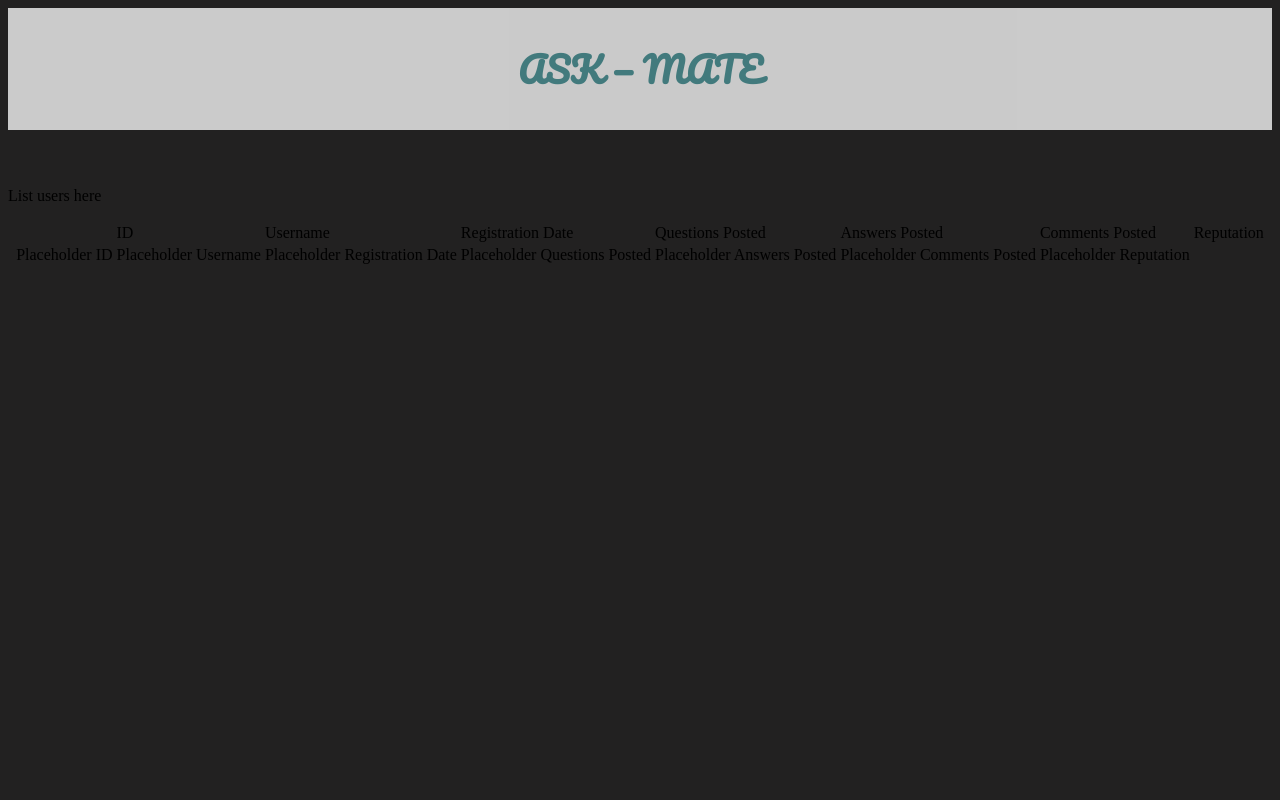
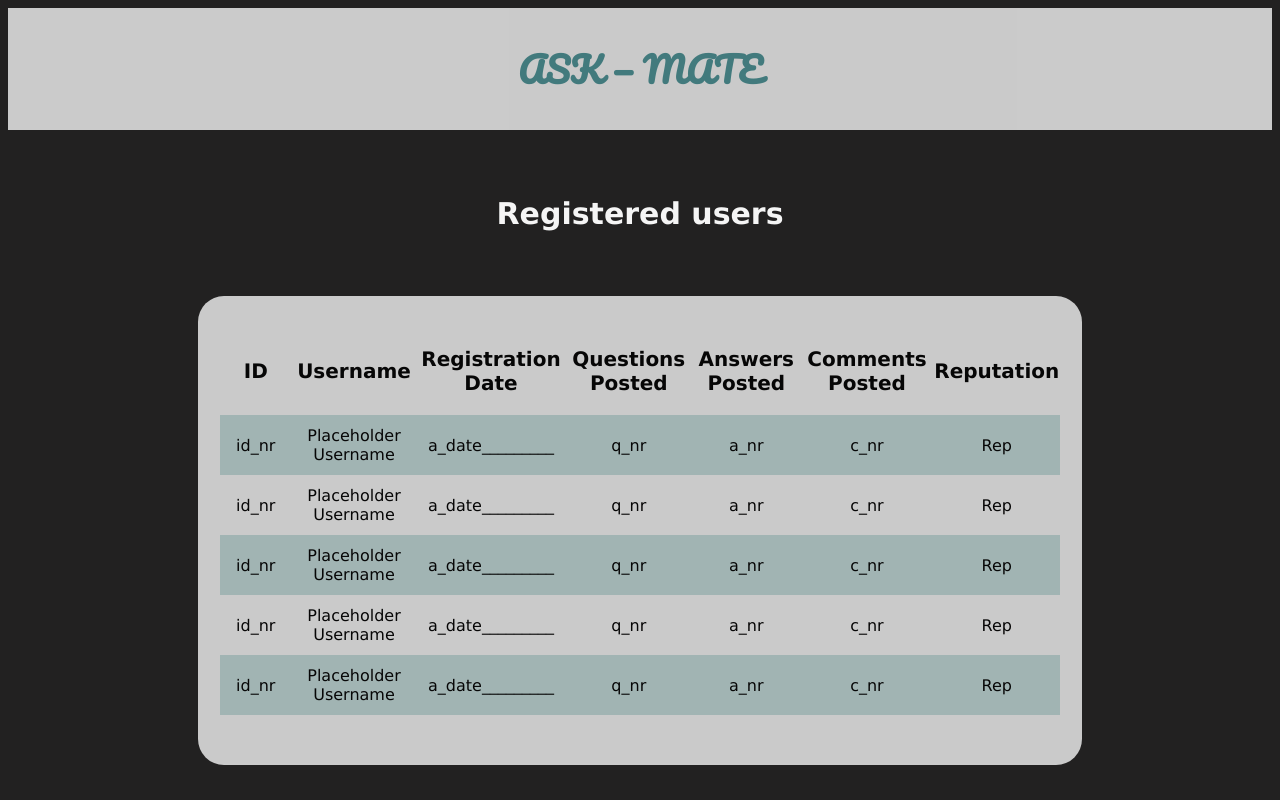
Before and after one commit to craciun-st/ask-mate-blackpatch, a Flask app: page /users in a window 1280 px wide. Run offline with Flask 2, Linux system fonts and the light colour scheme; parts of the project's set-up code (start-up, migrations or seed data) failed here and were passed over; some libraries are stand-ins or nearby versions.

Commit message:
fixed button positioning on main page + styling for the registered users page

```diff
--- a/sample_data/test.sql
+++ b/sample_data/test.sql
@@ -1 +1 @@
-select * from users
+select * from users;
--- a/static/style.css
+++ b/static/style.css
@@ -36,15 +36,15 @@ h1 {
 }
 
 label {
-    margin-left: 1140px;
+    /* margin-left: 1140px;  */
     font-size: 23px;
     font-family: Verdana, Geneva, Tahoma, sans-serif;
 }
 
 #input-background {
-    width:70px;
+    width:50px;
     margin-top: 10px;
-    padding: 3px;
+    /* padding: 3px;  */
     text-align: center;
     font-size: 25px;
     border-radius: 8px;
@@ -52,6 +52,8 @@ label {
     background-color: transparent;
     color: ivory;
     font-family: Verdana, Geneva, Tahoma, sans-serif;
+    margin-left: 45px;
+
 }
 
 table {
@@ -143,8 +145,14 @@ table {
 }
 /* ------------ LIST PAGE -----------*/
 
+#testing_table{
+    width:70%;
+}
+#td-width {
+    width: 33%;
+}
 #login-buttons {
-    margin-left: 14%;
+    width: 200px;
 }
 #sign-log {
     font-size: 20px;
@@ -153,30 +161,31 @@ table {
     color: whitesmoke;
     margin-left: 30px;
 }
+#search {
+    margin-left: 60px;
+}
+#search-button {
 
-#search-button {
     padding: 5px;
-    padding-right: 40px;
     margin-top: 10px;
-    margin-left: 1165px;
+    margin-right: 30px;
     border-radius: 6px;
     border: none;
     background-color: transparent;
     width: 10px;
 }
-/* #search-img {
-    background-image: url('https://cdn.discordapp.com/attachments/730458730331897949/775487052590088232/pngfind.com-search-logo-png-6694830.png');
-} */
 
 #search-cell {
+
     background-color: rgb(219, 219, 219);
     font-size: 20px;
     border-radius: 6px;
     font-family: Verdana, Geneva, Tahoma, sans-serif;
     width: 300px;
+    border: none;
+    margin-bottom: 15px;
 
 }
-
 #sort-by {
     font-size: 20px;
     border-radius: 6px;
@@ -742,3 +751,74 @@ table {
     font-family: Verdana, Geneva, Tahoma, sans-serif;
     margin-left: 160px;
 }
+
+/* -------------USERS PAGE----------------- */
+#registered-user-title {
+    color: whitesmoke;
+    text-align: center;
+    font-family: Verdana, Geneva, Tahoma, sans-serif;
+    font-size: 30px;
+    padding-bottom: 40px;
+}
+
+.users-table {
+    color: rgb(0, 0, 0);
+    text-align: center;
+    font-family: Verdana, Geneva, Tahoma, sans-serif;
+    padding: 20px;
+    width: 95%;
+    border-collapse: collapse;
+
+
+}
+th {
+    text-align: center;
+    height: 30px;
+    padding-bottom: 20px;
+    font-size: 20px;
+
+}
+#id-th {
+    width: 70px;
+}
+
+#user-table-row:nth-child(even) {
+    background-color: rgba(68, 150, 147, 0.295);
+
+
+}
+#user-table-row {
+    height: 60px;
+    padding-left: 20px;
+    text-align: center;
+
+}
+#users-table-background {
+    background-color: whitesmoke;
+    width: 70%;
+    padding-top: 50px;
+    padding-bottom: 50px;
+    margin: auto;
+    opacity: 0.8;
+    border-radius: 26px;
+
+
+}
+
+
+
+
+
+
+
+
+
+
+
+
+
+
+
+
+
+/* -------------TAGS PAGE----------------- */
--- a/templates/users.html
+++ b/templates/users.html
@@ -11,29 +11,71 @@
 
     <h1>ASK  — MATE</h1>
     <br>
-    <p> List users here</p>
 
-    <table>
-        <th>
-            <td>ID</td>
-            <td>Username</td>
-            <td>Registration Date</td>
-            <td>Questions Posted</td>
-            <td>Answers Posted</td>
-            <td>Comments Posted</td>
-            <td>Reputation</td>
-        </th>
-        <tr>
-            <td>Placeholder ID</td>
+    <h2 id="registered-user-title"> Registered users</h2>
+<div id="users-table-background">
+    <table class="users-table">
+        <div id="user-table-header">
+            <th id="id-th">ID</th>
+            <th>Username</th>
+            <th>Registration Date</th>
+            <th>Questions Posted</th>
+            <th>Answers Posted</th>
+            <th>Comments Posted</th>
+            <th>Reputation</th>
+        </div>
+        <tr id="user-table-row">
+            <td>id_nr</td>
             <td>Placeholder Username</td>
-            <td>Placeholder Registration Date</td>
-            <td>Placeholder Questions Posted</td>
-            <td>Placeholder Answers Posted</td>
-            <td>Placeholder Comments Posted</td>
-            <td>Placeholder Reputation</td>
+            <td>a_date_________</td>
+            <td>q_nr</td>
+            <td>a_nr</td>
+            <td>c_nr</td>
+            <td>Rep</td>
+
+        </tr>
+        <tr id="user-table-row">
+            <td>id_nr</td>
+            <td>Placeholder Username</td>
+            <td>a_date_________</td>
+            <td>q_nr</td>
+            <td>a_nr</td>
+            <td>c_nr</td>
+            <td>Rep</td>
+
+        </tr>
+        <tr id="user-table-row">
+            <td>id_nr</td>
+            <td>Placeholder Username</td>
+            <td>a_date_________</td>
+            <td>q_nr</td>
+            <td>a_nr</td>
+            <td>c_nr</td>
+            <td>Rep</td>
+
+        </tr>
+        <tr id="user-table-row">
+            <td>id_nr</td>
+            <td>Placeholder Username</td>
+            <td>a_date_________</td>
+            <td>q_nr</td>
+            <td>a_nr</td>
+            <td>c_nr</td>
+            <td>Rep</td>
+
+        </tr>
+        <tr id="user-table-row">
+            <td>id_nr</td>
+            <td>Placeholder Username</td>
+            <td>a_date_________</td>
+            <td>q_nr</td>
+            <td>a_nr</td>
+            <td>c_nr</td>
+            <td>Rep</td>
 
         </tr>
     </table>
+    </div>
 
 </body>
 </html>
```
Also changed, not shown: connection_wrapper.py (+4 -4 lines), templates/list.html (+26 -21 lines).
